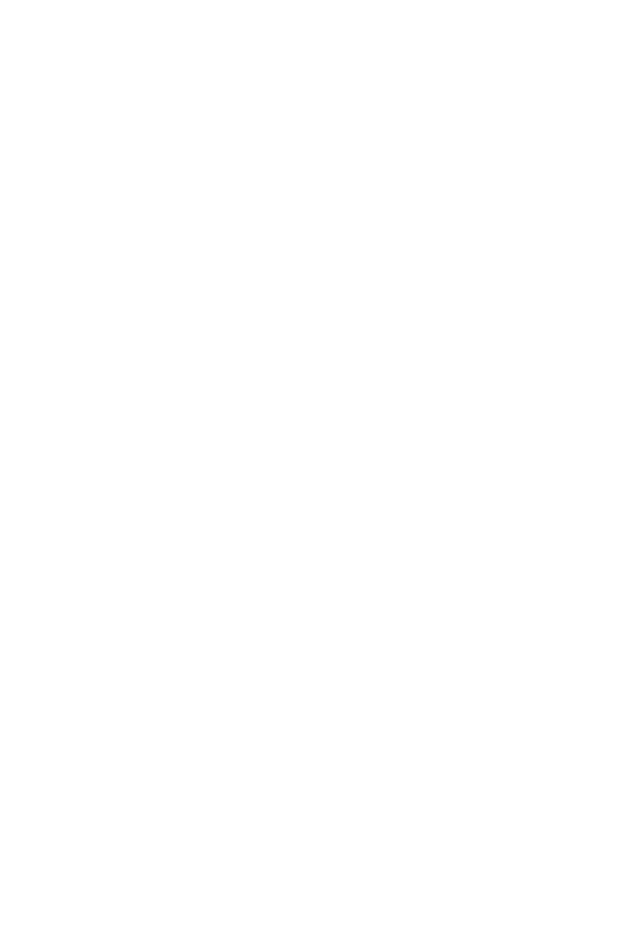
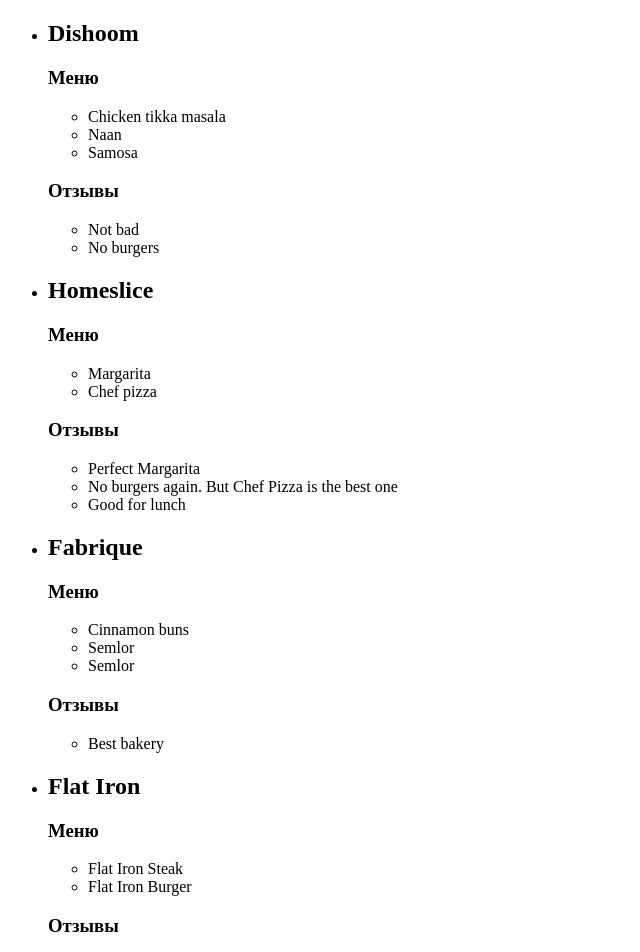
Before and after one commit to Sun-in-summer/LearnReact091123, a React (Vite) app in the folder my-app/: page / in a window 1280 px wide. Shown: the top 952 px of the page, without its empty margins (0-640 px from the left). Before the commit the page ends 800 px from the top, so only its background shows below. Built offline with nearby package versions, Linux system fonts and the light colour scheme.

Commit message:
list of restaurants is rendered

```diff
--- a/my-app/index.html
+++ b/my-app/index.html
@@ -4,7 +4,7 @@
     <meta charset="UTF-8" />
     <link rel="icon" type="image/svg+xml" href="/vite.svg" />
     <meta name="viewport" content="width=device-width, initial-scale=1.0" />
-    <title>Market</title>
+    <title>Restraunts</title>
   </head>
   <body>
     <div id="root"></div>
--- a/my-app/src/main.jsx
+++ b/my-app/src/main.jsx
@@ -3,5 +3,62 @@
 
 const root = ReactDom.createRoot(document.getElementById('root'));
 root.render(
+  <ul>
+    <li>
+      <h2>{restaurants[0].name}</h2>
+      <h3> Меню</h3>
+      <ul>
+        <li>{restaurants[0].menu[0].name}</li>
+        <li>{restaurants[0].menu[1].name}</li>
+        <li>{restaurants[0].menu[2].name}</li>
+      </ul>
+      <h3>Отзывы</h3>
+      <ul>
+        <li>{restaurants[0].reviews[0].text}</li>
+        <li>{restaurants[0].reviews[1].text}</li>
+      </ul>
+    </li>
+    <li>
+      <h2>{restaurants[1].name}</h2>
+      <h3> Меню</h3>
+      <ul>
+        <li>{restaurants[1].menu[0].name}</li>
+        <li>{restaurants[1].menu[1].name}</li>
 
+      </ul>
+      <h3>Отзывы</h3>
+      <ul>
+        <li>{restaurants[1].reviews[0].text}</li>
+        <li>{restaurants[1].reviews[1].text}</li>
+        <li>{restaurants[1].reviews[2].text}</li>
+      </ul>
+    </li>
+    <li>
+      <h2>{restaurants[2].name}</h2>
+      <h3> Меню</h3>
+      <ul>
+        <li>{restaurants[2].menu[0].name}</li>
+        <li>{restaurants[2].menu[1].name}</li>
+        <li>{restaurants[2].menu[1].name}</li>
+
+      </ul>
+      <h3>Отзывы</h3>
+      <ul>
+        <li>{restaurants[2].reviews[0].text}</li>
+        </ul>
+    </li>
+      <li>
+      <h2>{restaurants[3].name}</h2>
+      <h3> Меню</h3>
+      <ul>
+        <li>{restaurants[3].menu[0].name}</li>
+        <li>{restaurants[3].menu[1].name}</li>
+      </ul>
+      <h3>Отзывы</h3>
+      <ul>
+        <li>{restaurants[3].reviews[0].text}</li>
+        <li>{restaurants[3].reviews[1].text}</li>
+        </ul>
+    </li>
+  </ul>
 );
```
